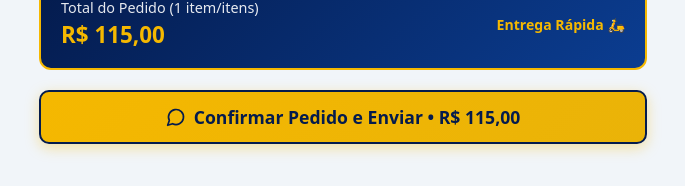
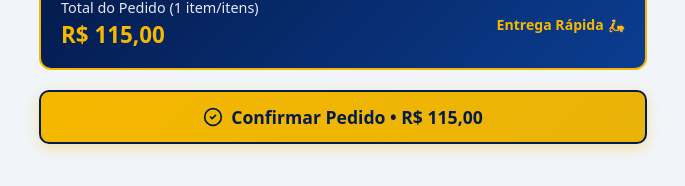
Before and after one commit to CaioSix/gassystem, a Next.js app: page / in a window 1280 px wide. Shown: the part 1880-2066 px from the top of the page, without its empty margins (297-982 px from the left). Built offline with nearby package versions, Linux system fonts and the light colour scheme.

Commit message:
fix: send order directly from server without opening whatsapp on client device

```diff
--- a/src/app/page.tsx
+++ b/src/app/page.tsx
@@ -10,6 +10,7 @@ import {
   ShoppingBag,
   ShieldCheck,
   MessageCircle,
+  CheckCircle2,
 } from 'lucide-react';
 import {
   PRODUCTS,
@@ -253,18 +254,9 @@ export default function CustomerOrderPage() {
       }
 
       const createdOrder: Order = data.order;
-      const origin =
-        typeof window !== 'undefined' ? window.location.origin : '';
-      const whatsappMsg = formatNewOrderWhatsAppMessage(createdOrder, origin);
-      const whatsappUrl = `https://wa.me/${storeWhatsApp.replace(
-        /\D/g,
-        ''
-      )}?text=${encodeURIComponent(whatsappMsg)}`;
 
-      // Abre o WhatsApp para já enviar a mensagem do pedido direto para o número do dono
-      window.open(whatsappUrl, '_blank', 'noopener,noreferrer');
-
-      // Leva o cliente para a tela de acompanhamento em tempo real
+      // Leva o cliente direto para a tela de acompanhamento em tempo real
+      // (sem abrir o WhatsApp na tela do cliente)
       router.push(`/pedido/${createdOrder.id}`);
     } catch (err) {
       setSubmitError(
@@ -619,10 +611,10 @@ export default function CustomerOrderPage() {
           className="btn btn-primary"
           disabled={isSubmitting}
         >
-          <MessageCircle size={20} aria-hidden="true" />
+          <CheckCircle2 size={20} aria-hidden="true" />
           {isSubmitting
             ? 'Enviando seu pedido...'
-            : `Confirmar Pedido e Enviar • R$ ${totalAmount
+            : `Confirmar Pedido • R$ ${totalAmount
                 .toFixed(2)
                 .replace('.', ',')}`}
         </button>
```
